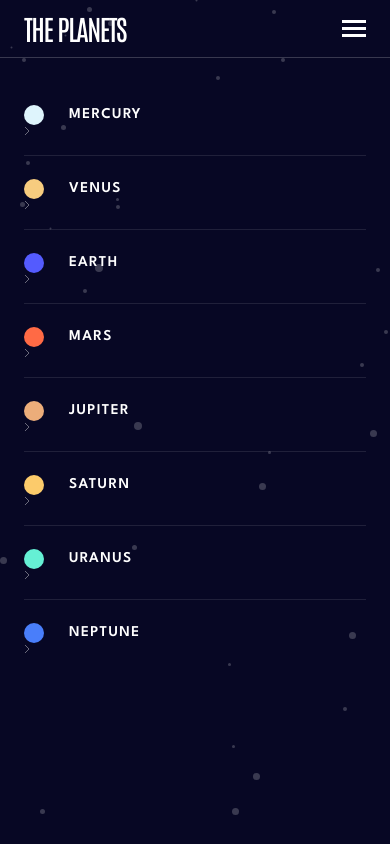
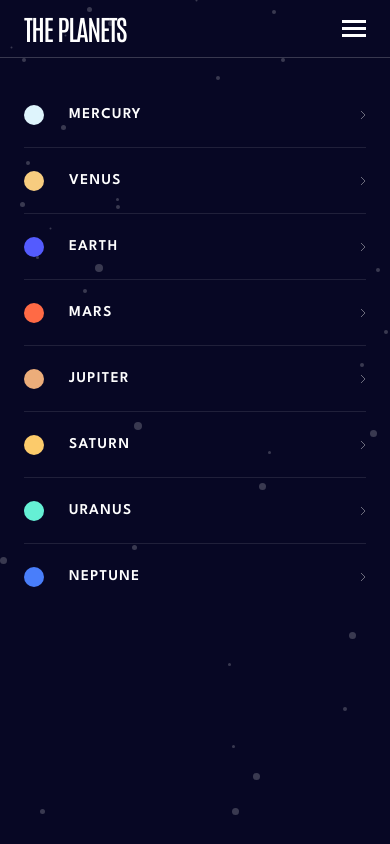
Before and after one commit to arfath-ali/Planets-Fact-Site, a React (Vite) app: page / in a window 390 px wide. Both pictures are taken after a click on the picture 354 px from the left and 28 px from the top of the page. Built offline with nearby package versions, Linux system fonts and the light colour scheme.

Commit message:
update file

```diff
--- a/src/components/CreateMobileNavLinks.jsx
+++ b/src/components/CreateMobileNavLinks.jsx
@@ -3,7 +3,9 @@ import arrowImg from '../assets/images/icon-chevron.svg';
 
 const CreateMobileNavLinks = ({ planetName, planetColor }) => {
   return (
-    <Link to={`/${planetName.toLowerCase()}`}>
+    <Link
+      to={`/${planetName.toLowerCase()}`}
+      className="flex items-center justify-between">
       <div className="flex items-center gap-[1.5625rem]">
         <div
           className="h-5 w-5 rounded-full"
--- a/src/components/PlanetsMobileNav.jsx
+++ b/src/components/PlanetsMobileNav.jsx
@@ -41,7 +41,6 @@ const PlanetsMobileNav = ({ hideMenu }) => {
         return (
           <div key={planet.name} className="flex flex-col gap-5">
             <div
-              className="flex items-center justify-between"
               onClick={hideMenu}
               key={`${planet.name}-wrapper`}>
               <CreateMobileNavLinks
```
